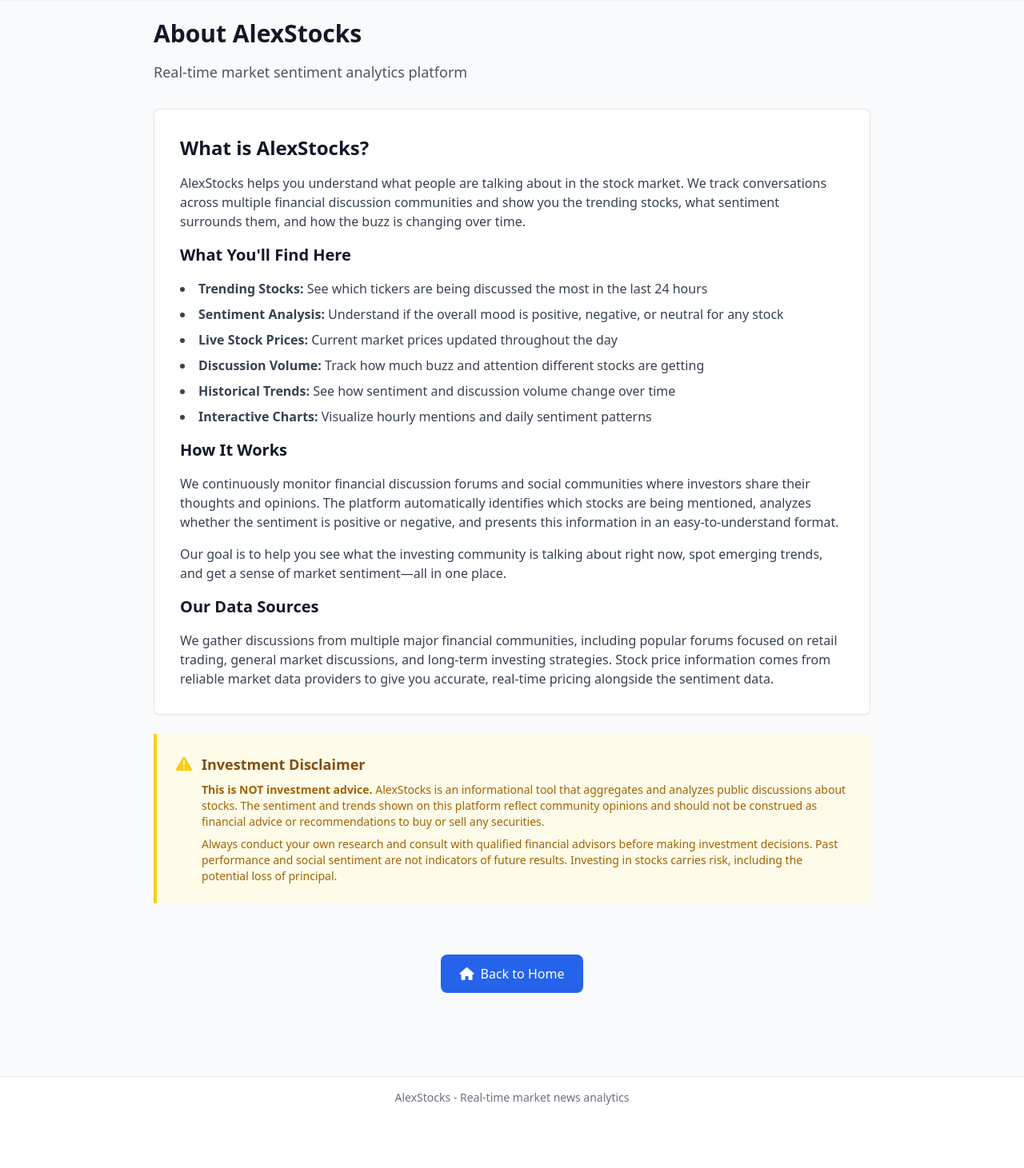
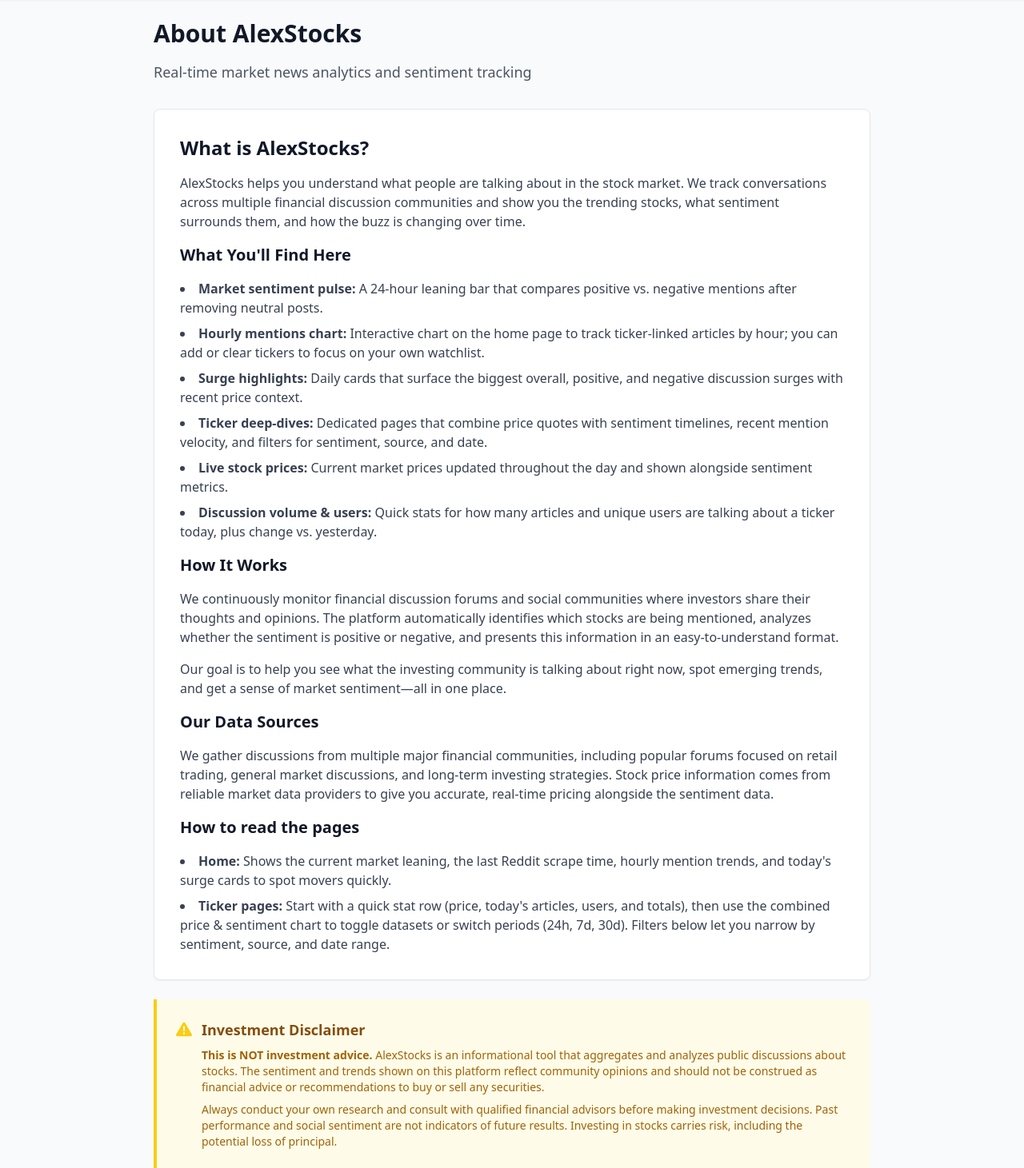
Before and after one commit to alextesy/alexstocks, a FastAPI app: template app/templates/about.html in a window 1280 px wide. Shown: the part 81-1542 px from the top of the page at 80% size. Before the commit the page ends 1463 px from the top, so only its background shows below. Run offline with FastAPI, Linux system fonts and the light colour scheme; the template is opened without the code that fills it, so the values that code supplies are empty; some libraries are stand-ins or nearby versions.

Commit message:
Update about page to reflect latest features (#151)

```diff
--- a/app/templates/about.html
+++ b/app/templates/about.html
@@ -6,7 +6,7 @@
 <div class="max-w-4xl mx-auto">
     <div class="mb-8">
         <h1 class="text-3xl font-bold text-gray-900 mb-4">About AlexStocks</h1>
-        <p class="text-lg text-gray-600">Real-time market sentiment analytics platform</p>
+        <p class="text-lg text-gray-600">Real-time market news analytics and sentiment tracking</p>
     </div>
 
     <div class="bg-white rounded-lg shadow-sm border p-8 mb-6">
@@ -20,12 +20,12 @@
 
             <h3 class="text-xl font-semibold text-gray-900 mt-6 mb-3">What You'll Find Here</h3>
             <ul class="list-disc list-inside space-y-2 text-gray-700">
-                <li><strong>Trending Stocks:</strong> See which tickers are being discussed the most in the last 24 hours</li>
-                <li><strong>Sentiment Analysis:</strong> Understand if the overall mood is positive, negative, or neutral for any stock</li>
-                <li><strong>Live Stock Prices:</strong> Current market prices updated throughout the day</li>
-                <li><strong>Discussion Volume:</strong> Track how much buzz and attention different stocks are getting</li>
-                <li><strong>Historical Trends:</strong> See how sentiment and discussion volume change over time</li>
-                <li><strong>Interactive Charts:</strong> Visualize hourly mentions and daily sentiment patterns</li>
+                <li><strong>Market sentiment pulse:</strong> A 24-hour leaning bar that compares positive vs. negative mentions after removing neutral posts.</li>
+                <li><strong>Hourly mentions chart:</strong> Interactive chart on the home page to track ticker-linked articles by hour; you can add or clear tickers to focus on your own watchlist.</li>
+                <li><strong>Surge highlights:</strong> Daily cards that surface the biggest overall, positive, and negative discussion surges with recent price context.</li>
+                <li><strong>Ticker deep-dives:</strong> Dedicated pages that combine price quotes with sentiment timelines, recent mention velocity, and filters for sentiment, source, and date.</li>
+                <li><strong>Live stock prices:</strong> Current market prices updated throughout the day and shown alongside sentiment metrics.</li>
+                <li><strong>Discussion volume & users:</strong> Quick stats for how many articles and unique users are talking about a ticker today, plus change vs. yesterday.</li>
             </ul>
 
             <h3 class="text-xl font-semibold text-gray-900 mt-6 mb-3">How It Works</h3>
@@ -45,6 +45,12 @@
                 trading, general market discussions, and long-term investing strategies. Stock price information comes from
                 reliable market data providers to give you accurate, real-time pricing alongside the sentiment data.
             </p>
+
+            <h3 class="text-xl font-semibold text-gray-900 mt-6 mb-3">How to read the pages</h3>
+            <ul class="list-disc list-inside space-y-2 text-gray-700">
+                <li><strong>Home:</strong> Shows the current market leaning, the last Reddit scrape time, hourly mention trends, and today's surge cards to spot movers quickly.</li>
+                <li><strong>Ticker pages:</strong> Start with a quick stat row (price, today's articles, users, and totals), then use the combined price & sentiment chart to toggle datasets or switch periods (24h, 7d, 30d). Filters below let you narrow by sentiment, source, and date range.</li>
+            </ul>
         </div>
     </div>
 
```
